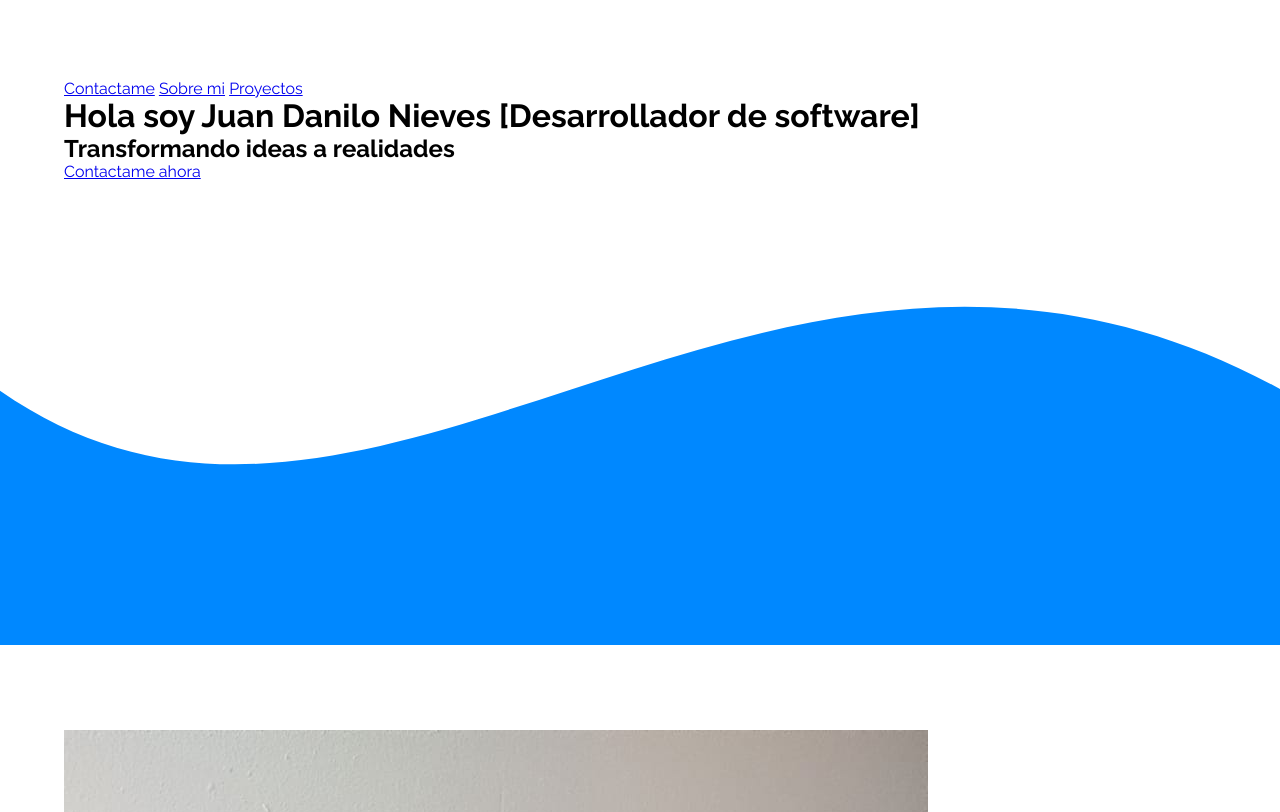
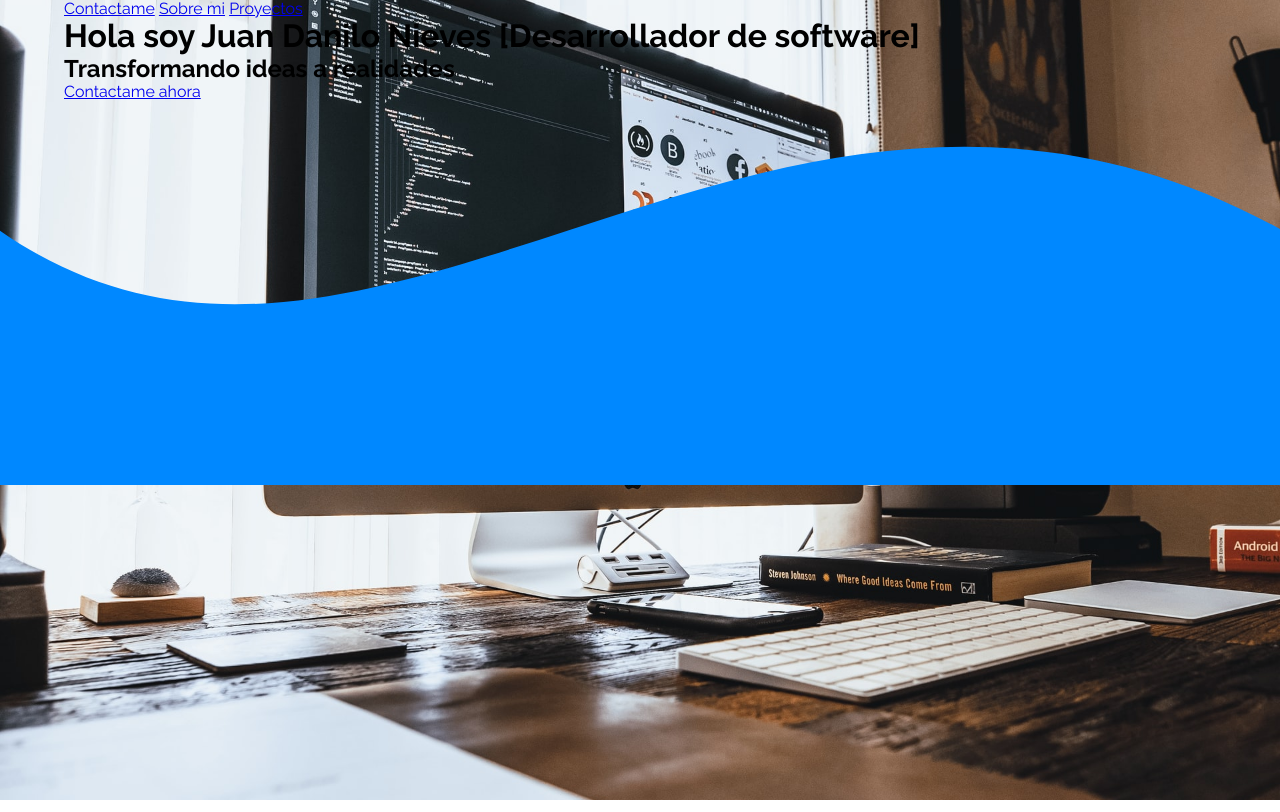
Before and after one commit to J-Danilo0/Portafolio-de-prueba, a plain HTML site: page index.html in a window 1280 px wide. Shown: the top 812 px of the page. Drawn offline with Linux system fonts and the light colour scheme.

Commit message:
agregando estilos al hero

```diff
--- a/css/estilos.css
+++ b/css/estilos.css
@@ -18,3 +18,24 @@ body {
     padding: 80px 0px;
     max-width: 1200px;
 }
+
+.subtitle{
+    color: var(--color-primary);
+    font-size: 2.5rem;
+    margin-bottom: 35px;
+}
+
+.hero{
+    height: 100vh;
+    background-image: url('../assets/aral-tasher-vWsubsaym3o-unsplash.jpg');
+    background-repeat: no-repeat;
+    background-size: cover;
+    background-attachment: fixed;
+    background-position: center;
+    position: relative;
+
+}
+
+.hero .container{
+    padding: 0;
+}
```
